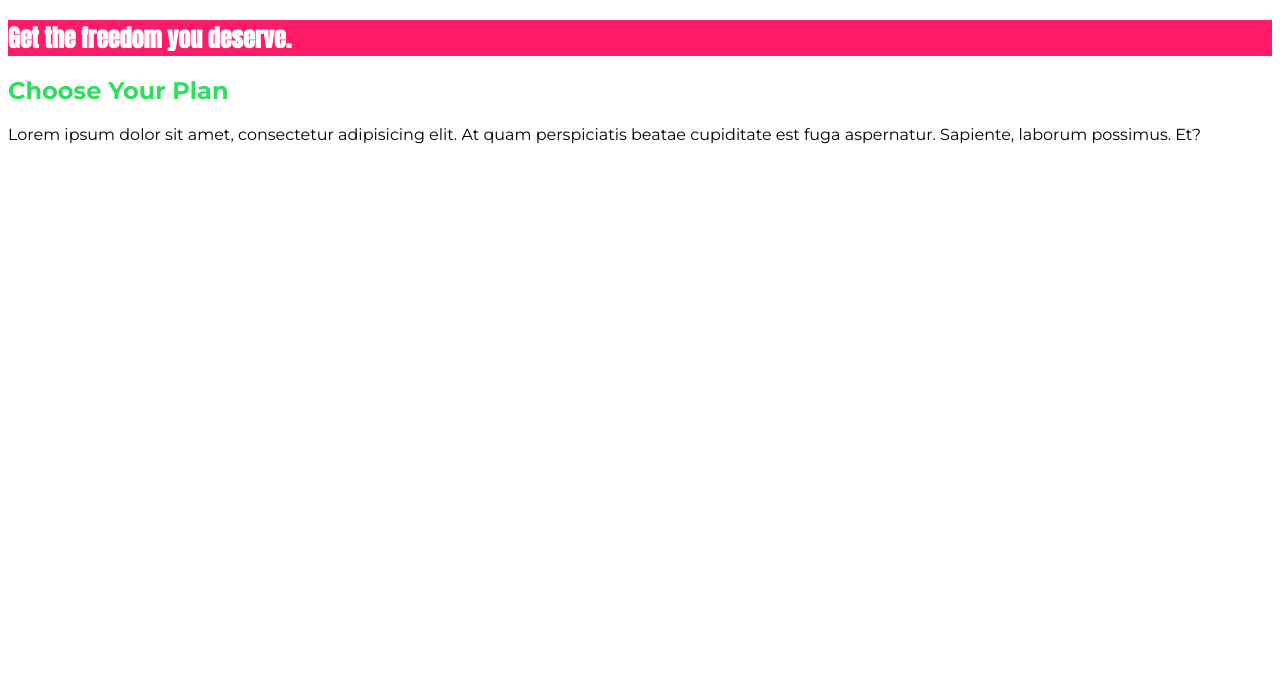
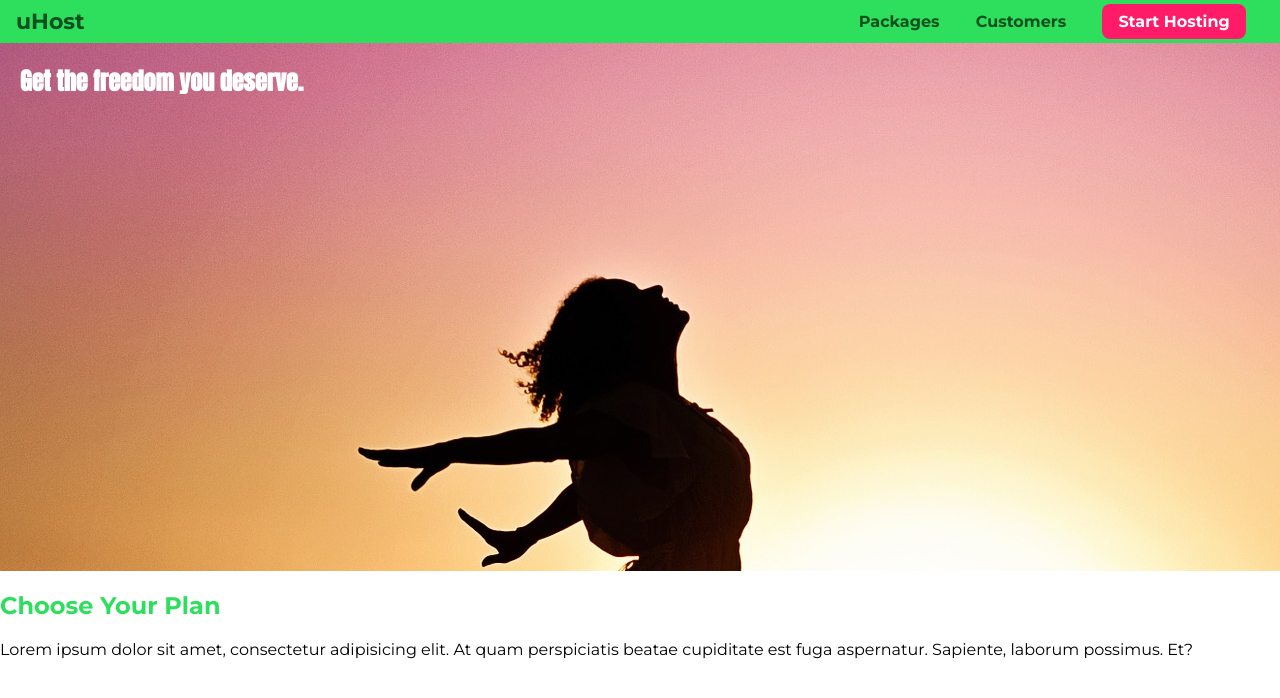
Before and after one commit to kennethsilvere/uHost, a plain HTML site: page index.html in a window 1280 px wide. Drawn offline with Linux system fonts and the light colour scheme.

Commit message:
Add header to page and background-image to product overview section

```diff
--- a/index.html
+++ b/index.html
@@ -4,7 +4,7 @@
     <meta charset="UTF-8" />
     <meta http-equiv="X-UA-Compatible" content="IE=edge" />
     <meta name="viewport" content="width=device-width, initial-scale=1.0" />
-    <title>CSS</title>
+    <title>uHost</title>
     <link rel="preconnect" href="https://fonts.gstatic.com" />
     <link
       href="https://fonts.googleapis.com/css2?family=Anton&family=Montserrat:wght@100;400;700&display=swap"
@@ -13,13 +13,38 @@
     <link rel="stylesheet" href="main.css" />
   </head>
   <body>
+    <header class="main-header">
+      <div>
+        <a href="index.html" class="main-header__brand"> uHost </a>
+      </div>
+      <nav class="main-nav">
+        <ul class="main-nav__items">
+          <li class="main-nav__item">
+            <a href="packages/index.html">Packages</a>
+          </li>
+          <li class="main-nav__item">
+            <a href="customers/index.html">Customers</a>
+          </li>
+          <li class="main-nav__item main-nav__item--cta">
+            <a href="start-hosting/index.html">Start Hosting</a>
+          </li>
+        </ul>
+      </nav>
+    </header>
+
+    <main>
       <section id="product-overview">
         <h1>Get the freedom you deserve.</h1>
       </section>
 
       <section>
         <h1 class="section-title">Choose Your Plan</h1>
-      <p>Lorem ipsum dolor sit amet, consectetur adipisicing elit. At quam perspiciatis beatae cupiditate est fuga aspernatur. Sapiente, laborum possimus. Et?</p>
+        <p>
+          Lorem ipsum dolor sit amet, consectetur adipisicing elit. At quam
+          perspiciatis beatae cupiditate est fuga aspernatur. Sapiente, laborum
+          possimus. Et?
+        </p>
       </section>
+    </main>
   </body>
 </html>
--- a/main.css
+++ b/main.css
@@ -1,16 +1,88 @@
+* {
+  box-sizing: border-box;
+}
+
 body {
-    font-family: 'Montserrat', sans-serif;
+  font-family: "Montserrat", sans-serif;
+  margin: 0;
 }
 
 #product-overview {
-  background: #ff1b68;
+  background: url("freedom.jpg");
+  width: 100%;
+  height: 528px;
+  padding: 20px;
 }
 
 #product-overview h1 {
-    color: white;
-    font-family: 'Anton', sans-serif;
+  color: white;
+  font-family: "Anton", sans-serif;
+  margin: 0;
 }
 
 .section-title {
-    color: #2ddf5c;
+  color: #2ddf5c;
 }
+
+.main-header {
+  background-color: #2ddf5c;
+  padding: 8px 16px;
+  width: 100%;
+}
+
+.main-header > div {
+  display: inline-block;
+  vertical-align: middle;
+}
+
+.main-header__brand {
+  font-size: 22px;
+  color: #0e4f1f;
+  text-decoration: none;
+  font-weight: bold;
+}
+
+.main-nav {
+  display: inline-block;
+  text-align: right;
+  width: calc(100% - 75px);
+  vertical-align: middle;
+}
+
+.main-nav__items {
+  margin: 0;
+  padding: 0;
+  list-style: none;
+}
+
+.main-nav__item {
+  display: inline-block;
+  margin: 0px 16px;
+}
+
+.main-nav__item > a {
+  text-decoration: none;
+  color: #0e4f1f;
+  font-weight: bold;
+  padding: 7px 0;
+}
+
+.main-nav__item > a:hover,
+.main-nav__item > a:active {
+  color: white;
+  border-bottom: 5px solid white;
+}
+
+.main-nav__item--cta > a {
+  padding: 8px 16px;
+  background-color: #ff1b68;
+  color: white;
+  border-radius: 8px;
+}
+
+.main-nav__item--cta > a:hover,
+.main-nav__item--cta > a:active {
+  border: 0;
+  background-color: white;
+  color:#ff1b68;
+}
```
Also changed, not shown: freedom.jpg (added). Lines whose indentation alone changed are shown as unchanged.
